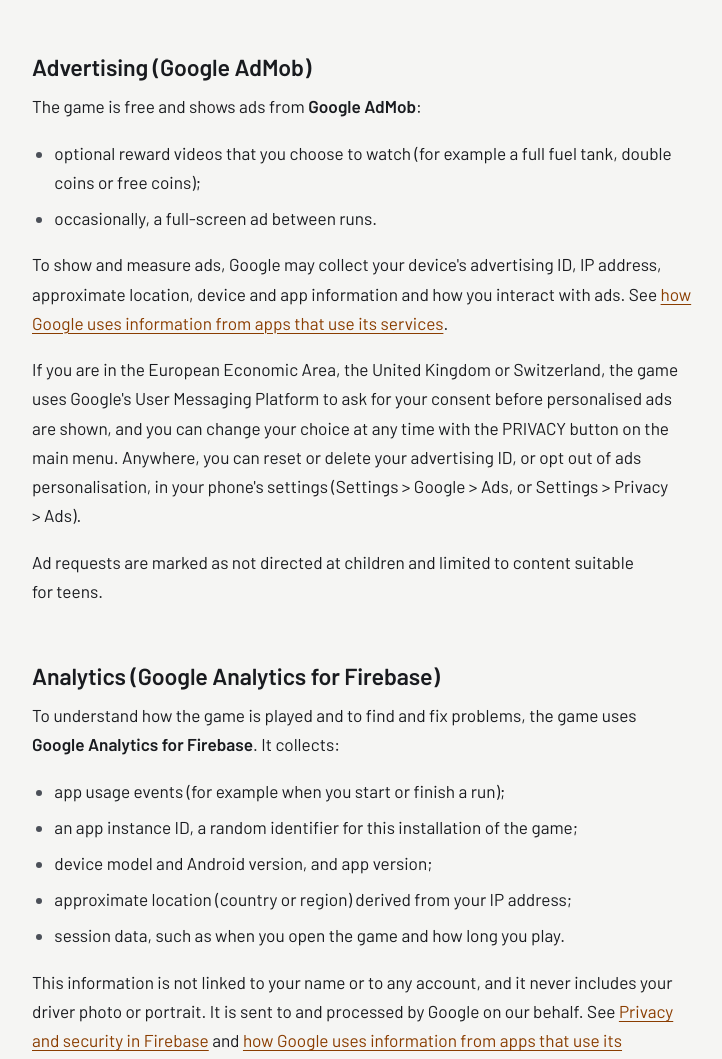
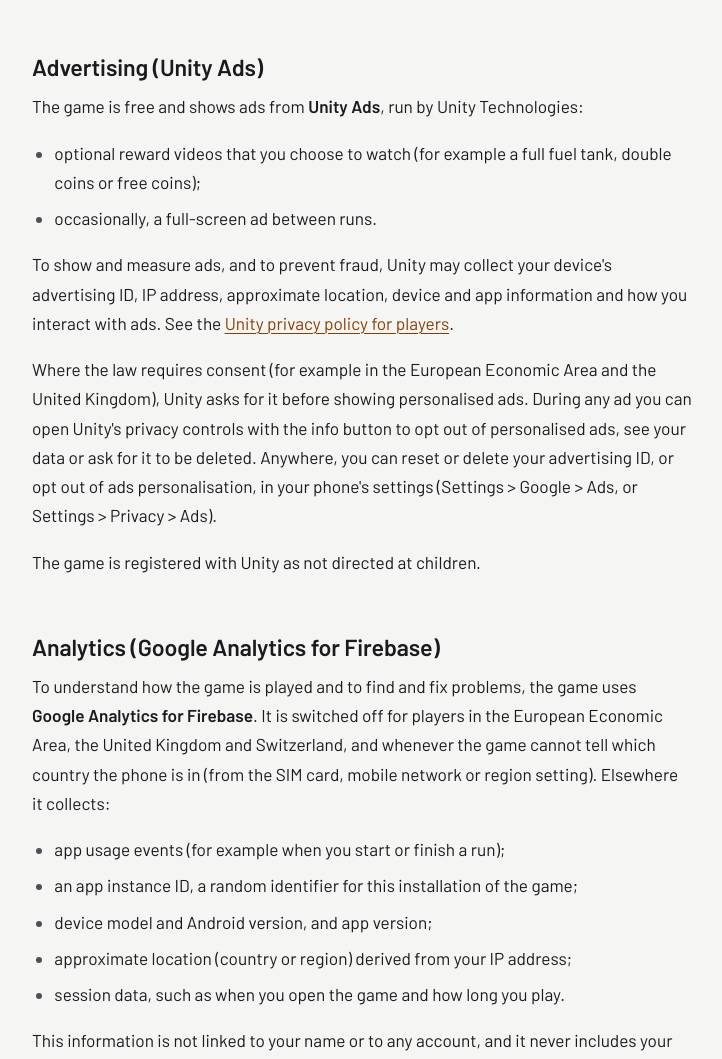
Before and after one commit to gamestudio05/gamestudio05.github.io, a plain HTML site: page summit-climb/privacy/index.html in a window 1280 px wide. Shown: the part 1436-2495 px from the top of the page, without its empty margins (330-1052 px from the left). Drawn offline with Linux system fonts and the light colour scheme.

Commit message:
Summit Climb: Unity Ads replaces AdMob in the privacy policy, delete-data page and app-ads.txt
Co-Authored-By: Claude Opus 5.5 <noreply@anthropic.com>

```diff
--- a/summit-climb/privacy/index.html
+++ b/summit-climb/privacy/index.html
@@ -51,7 +51,7 @@
 <div class="legal-band">
 <div class="wrap legal-band-inner">
 <h1>Summit Climb – Privacy Policy</h1>
-<p class="legal-date">Last updated: 3 November 2026</p>
+<p class="legal-date">Last updated: 16 November 2026</p>
 </div>
 </div>
 <div class="wrap legal-grid">
@@ -60,7 +60,7 @@
 <ol>
 <li><a href="#your-driver-photo">Your driver photo</a></li>
 <li><a href="#game-progress">Game progress and cloud save</a></li>
-<li><a href="#advertising">Advertising (Google AdMob)</a></li>
+<li><a href="#advertising">Advertising (Unity Ads)</a></li>
 <li><a href="#analytics">Analytics (Google Analytics for Firebase)</a></li>
 <li><a href="#in-app-purchases">In-app purchases</a></li>
 <li><a href="#what-the-game-does-not-do">What the game does not do</a></li>
@@ -72,7 +72,7 @@
 </ol>
 </nav>
 <article class="legal-text" id="policy-text">
-<p>Summit Climb: Outrun the Horde is a single-player game published by Game Studio 05 ("we", "us"). This policy explains what the game does with information on your device, and what our advertising and analytics provider, Google, collects.</p>
+<p>Summit Climb: Outrun the Horde is a single-player game published by Game Studio 05 ("we", "us"). This policy explains what the game does with information on your device, and what our advertising provider (Unity) and analytics provider (Google) collect.</p>
 
 <h2 id="your-driver-photo">Your driver photo</h2>
 <p>You can choose a photo from your gallery to appear as your driver. The game:</p>
@@ -90,18 +90,18 @@
 <p>If you are signed in to <strong>Google Play Games</strong> on your phone, the game also keeps a copy of your progress in your Google Play Games account (Saved Games), so it can come back after you reset or change your phone. This copy holds coins, unlocks, upgrades, records, missions and items you own, and how long you have played. It never contains your driver photo or portrait, your settings or any payment details. It is stored by Google under your Google account; we cannot see or read it, and we never upload your progress to our own servers.</p>
 <p>Play Games uses your Google Play Games profile (your gamer name and player ID) to sign you in; the game does not get your email address or password. You can sign out or delete your Play Games data at any time in the Google Play Games app. If you are not signed in, your progress does not leave your phone.</p>
 
-<h2 id="advertising">Advertising (Google AdMob)</h2>
-<p>The game is free and shows ads from <strong>Google AdMob</strong>:</p>
+<h2 id="advertising">Advertising (Unity Ads)</h2>
+<p>The game is free and shows ads from <strong>Unity Ads</strong>, run by Unity Technologies:</p>
 <ul>
 <li>optional reward videos that you choose to watch (for example a full fuel tank, double coins or free coins);</li>
 <li>occasionally, a full-screen ad between runs.</li>
 </ul>
-<p>To show and measure ads, Google may collect your device's advertising ID, IP address, approximate location, device and app information and how you interact with ads. See <a href="https://policies.google.com/technologies/partner-sites">how Google uses information from apps that use its services</a>.</p>
-<p>If you are in the European Economic Area, the United Kingdom or Switzerland, the game uses Google's User Messaging Platform to ask for your consent before personalised ads are shown, and you can change your choice at any time with the PRIVACY button on the main menu. Anywhere, you can reset or delete your advertising ID, or opt out of ads personalisation, in your phone's settings (Settings &gt; Google &gt; Ads, or Settings &gt; Privacy &gt; Ads).</p>
-<p>Ad requests are marked as not directed at children and limited to content suitable for teens.</p>
+<p>To show and measure ads, and to prevent fraud, Unity may collect your device's advertising ID, IP address, approximate location, device and app information and how you interact with ads. See the <a href="https://unity.com/legal/game-player-and-app-user-privacy-policy">Unity privacy policy for players</a>.</p>
+<p>Where the law requires consent (for example in the European Economic Area and the United Kingdom), Unity asks for it before showing personalised ads. During any ad you can open Unity's privacy controls with the info button to opt out of personalised ads, see your data or ask for it to be deleted. Anywhere, you can reset or delete your advertising ID, or opt out of ads personalisation, in your phone's settings (Settings &gt; Google &gt; Ads, or Settings &gt; Privacy &gt; Ads).</p>
+<p>The game is registered with Unity as not directed at children.</p>
 
 <h2 id="analytics">Analytics (Google Analytics for Firebase)</h2>
-<p>To understand how the game is played and to find and fix problems, the game uses <strong>Google Analytics for Firebase</strong>. It collects:</p>
+<p>To understand how the game is played and to find and fix problems, the game uses <strong>Google Analytics for Firebase</strong>. It is switched off for players in the European Economic Area, the United Kingdom and Switzerland, and whenever the game cannot tell which country the phone is in (from the SIM card, mobile network or region setting). Elsewhere it collects:</p>
 <ul>
 <li>app usage events (for example when you start or finish a run);</li>
 <li>an app instance ID, a random identifier for this installation of the game;</li>
```
Also changed, not shown: summit-climb/delete-data/index.html (+1 -1 lines), app-ads.txt.
